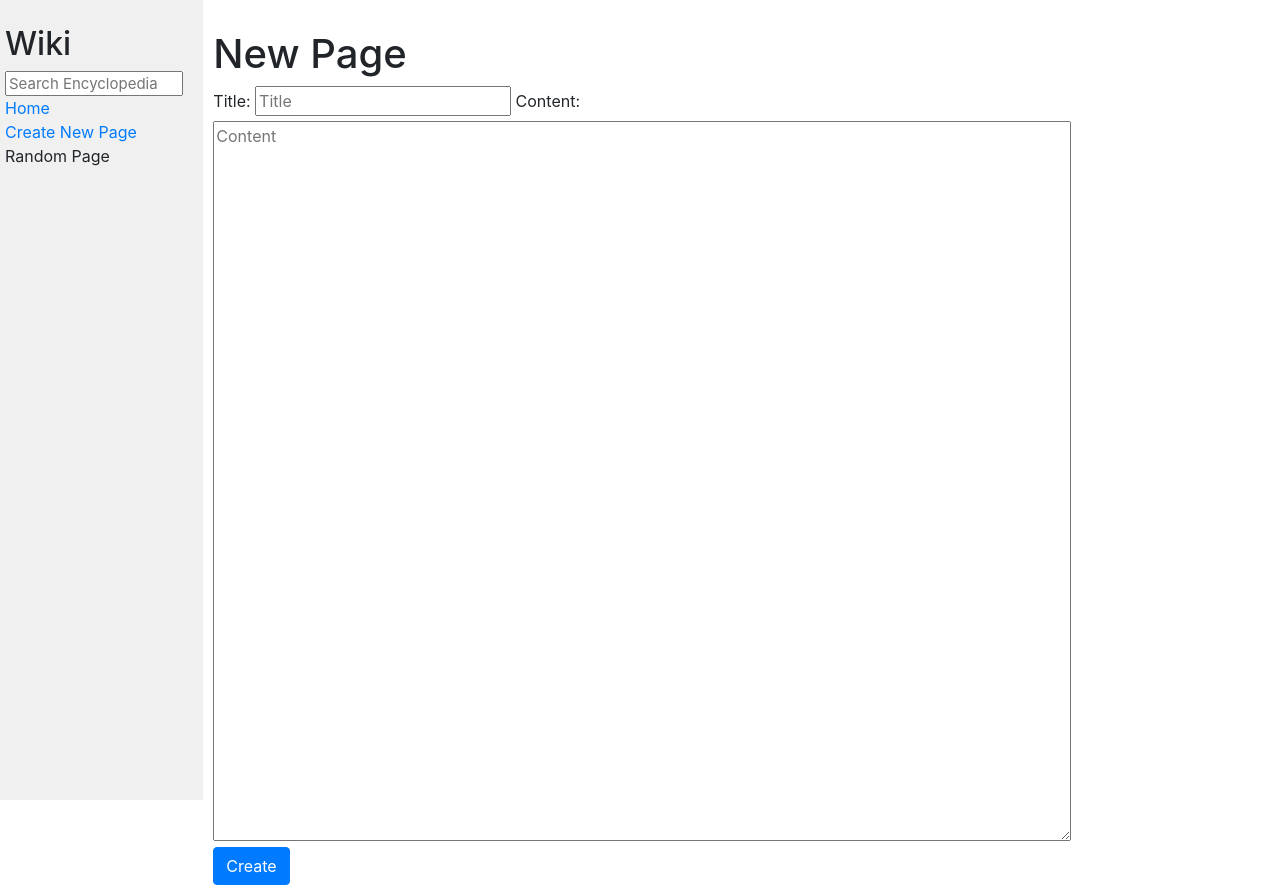
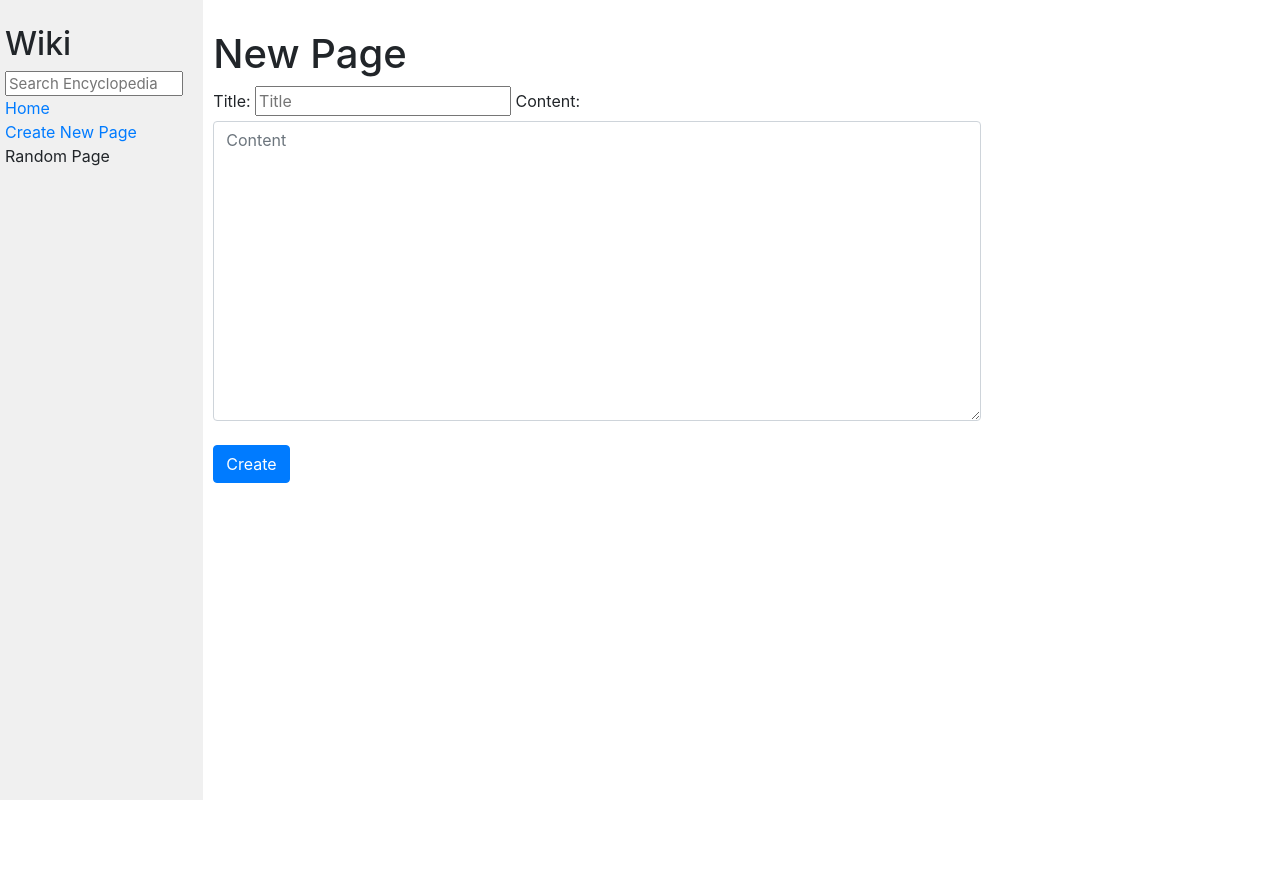
Before and after one commit to kylekce/CS50w, a Django app: page /create/ in a window 1280 px wide. After the commit the page ends 800 px from the top, so only its background shows below. Run offline with Django 3.2, Linux system fonts and the light colour scheme; some libraries are stand-ins or nearby versions.

Commit message:
Apr 15, 2023, 5:24 AM

```diff
--- a/Project 1/wiki/encyclopedia/templates/encyclopedia/create.html
+++ b/Project 1/wiki/encyclopedia/templates/encyclopedia/create.html
@@ -11,7 +11,7 @@
         <label for="title">Title: </label>
         <input type="text" name="title" placeholder="Title">
         <label for="content">Content: </label>
-        <textarea name="content" placeholder="Content"></textarea>
+        <textarea name="content" placeholder="Content" style="width: 60vw; height: 300px;" class="form-control"></textarea>
         <br>
         <button type="submit" class="btn btn-primary">Create</button>
     </form>
```
